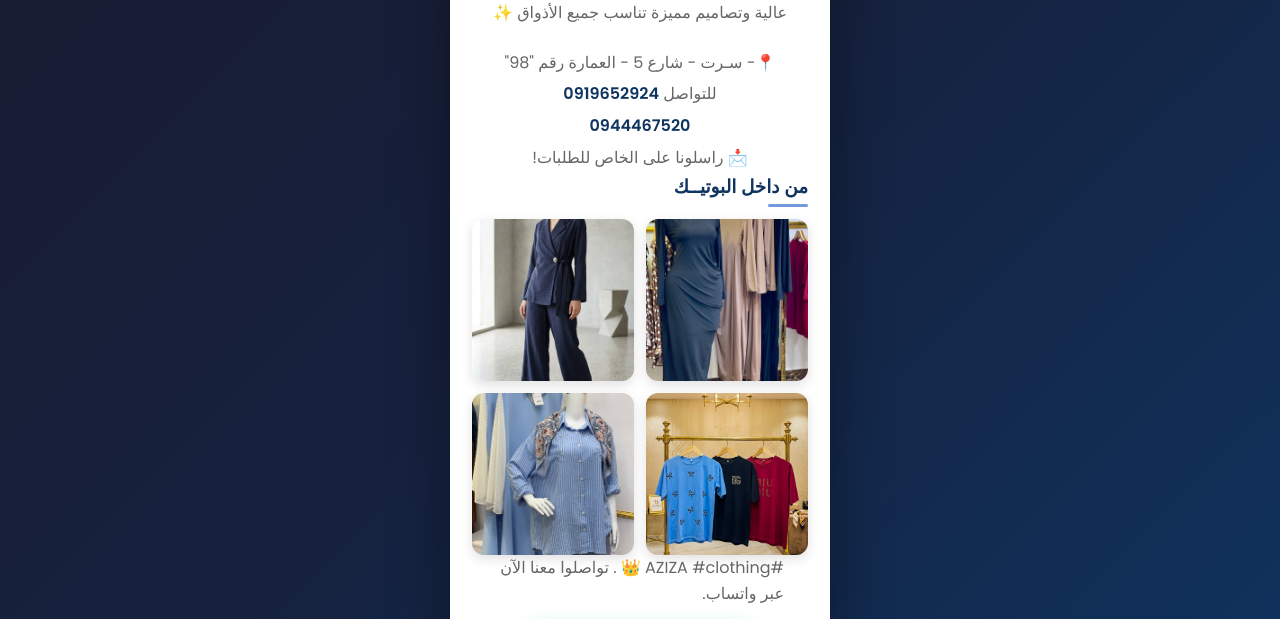
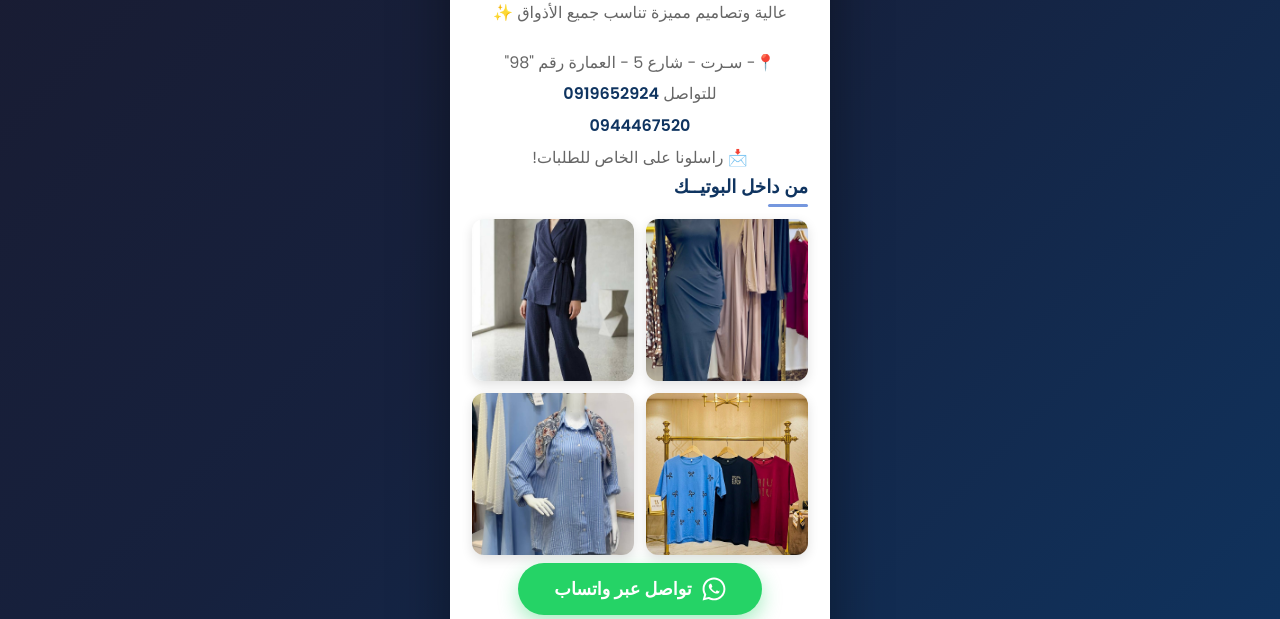
Before and after one commit to Srjdat666/aziza-boutique, a plain HTML site: page index.html in a window 1280 px wide. Shown: the part 411-1030 px from the top of the page. Drawn offline with nearby package versions, Linux system fonts and the light colour scheme.

Commit message:
update index.html

```diff
--- a/index.html
+++ b/index.html
@@ -1,13 +1,14 @@
 <!DOCTYPE html>
 <html lang="ar" dir="rtl">
       <head>
+       <meta charset="UTF-8">
+
         <title>AZIZA Boutique | أزياء نسائية - سرت</title>
 <meta name="description" content="أحدث صيحات الموضة النسائية بجودة عالية. تواصلي معنا عبر واتساب.">
 <meta property="og:title" content="AZIZA Boutique">
 <meta property="og:description" content="أحدث صيحات الموضة النسائية - سرت">
 <meta property="og:image" content="https://srjdat666.github.io/aziza-boutique/paz1.jpg">
 <meta property="og:type" content="website">
-      <meta charset="UTF-8">
       <meta name="viewport" content="width=device-width, initial-scale=1.0">
 
       <link rel="preconnect" href="https://fonts.googleapis.com">
@@ -15,7 +16,6 @@
 
 <link href="https://fonts.googleapis.com/css2?family=Playfair+Display:wght@700&family=Poppins:wght@300;400;600&display=swap" rel="stylesheet">
 
-  <title>AZIZA - صفحة تعريفية</title>
   <style>
     *{
       margin:0;
@@ -236,7 +236,7 @@ p{
 <p> للتواصل <a href="tel:+218919652924">0919652924</a> </p>
  <p><a href="tel:+218944467520">0944467520</a></p>
   <p>📩 راسلونا على الخاص للطلبات!</p>
-
+ </div>
 
     <!-- ===== معرض «وصل حديثًا» ===== -->
     <div class="gallery-section">
@@ -248,12 +248,7 @@ p{
         <img src="paz4.jpg" alt="تركيبات عزيزة" loading="lazy">
       </div>
 
-
-<p>#AZIZA #clothing 👑
-  . تواصلوا معنا الآن عبر واتساب.
-</p>
 </div>
-
     <a class="whatsapp-btn"
    href="https://wa.me/218944467520"
    target="_blank"
@@ -264,8 +259,8 @@ p{
 </svg>
 
   تواصل عبر واتساب
-</a>
-<!-- صف الدوائر الاجتماعية -->
+    </a>
+      <!-- صف الدوائر الاجتماعية -->
     <div class="social-row">
       <a class="social-circle insta-circle" href="https://www.instagram.com/aziza.boutique01" target="_blank" rel="noopener" aria-label="إنستغرام">
         <svg viewBox="0 0 24 24">
@@ -285,7 +280,5 @@ p{
         </svg>
       </a>
     </div>
-  </div>
-</div>
 </body>
 </html>
```
